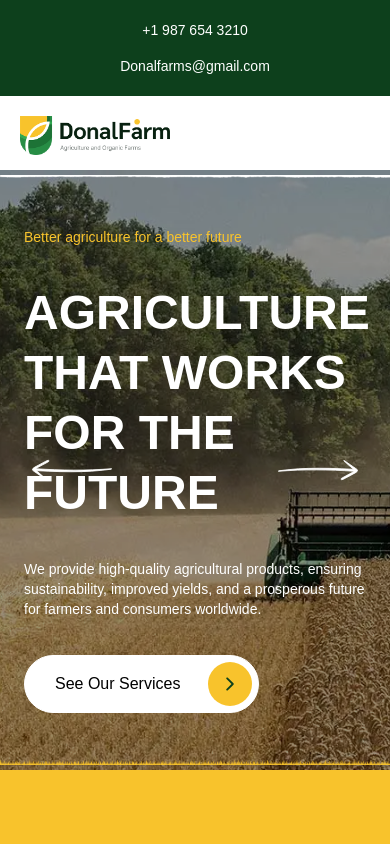
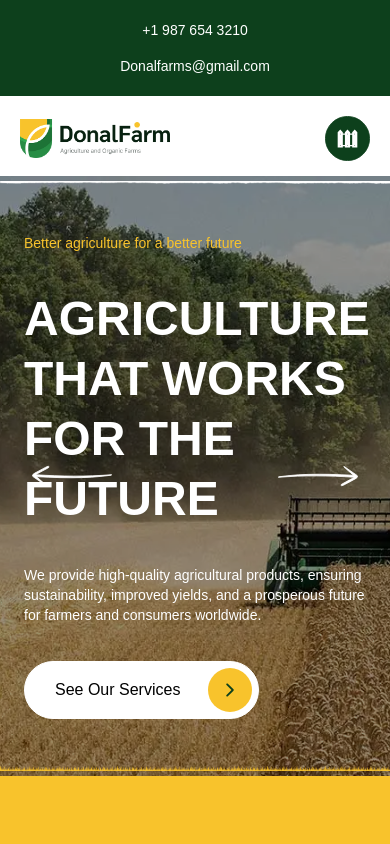
Before and after one commit to imtiazahmadtanvir/agri-tech, a Next.js app: page / in a window 390 px wide. Shown: the top 844 px of the page. Built offline with nearby package versions, Linux system fonts and the light colour scheme.

Commit message:
Add menu button to Navbar for mobile view with SVG icon

```diff
--- a/src/components/shared/Navbar.tsx
+++ b/src/components/shared/Navbar.tsx
@@ -27,7 +27,9 @@ const Navbar = () => {
               <Link href={"/contact"}>Contact</Link>
             </li>
           </ul>
-          <button></button>
+          <button className="lg:hidden">
+            <Image height={45} width={45} alt="menu" src={"/icons/menu.svg"} />
+          </button>
           {/* button   */}
           <div className="hidden lg:block">
             <CommonButton>Get In Touch!</CommonButton>
```
